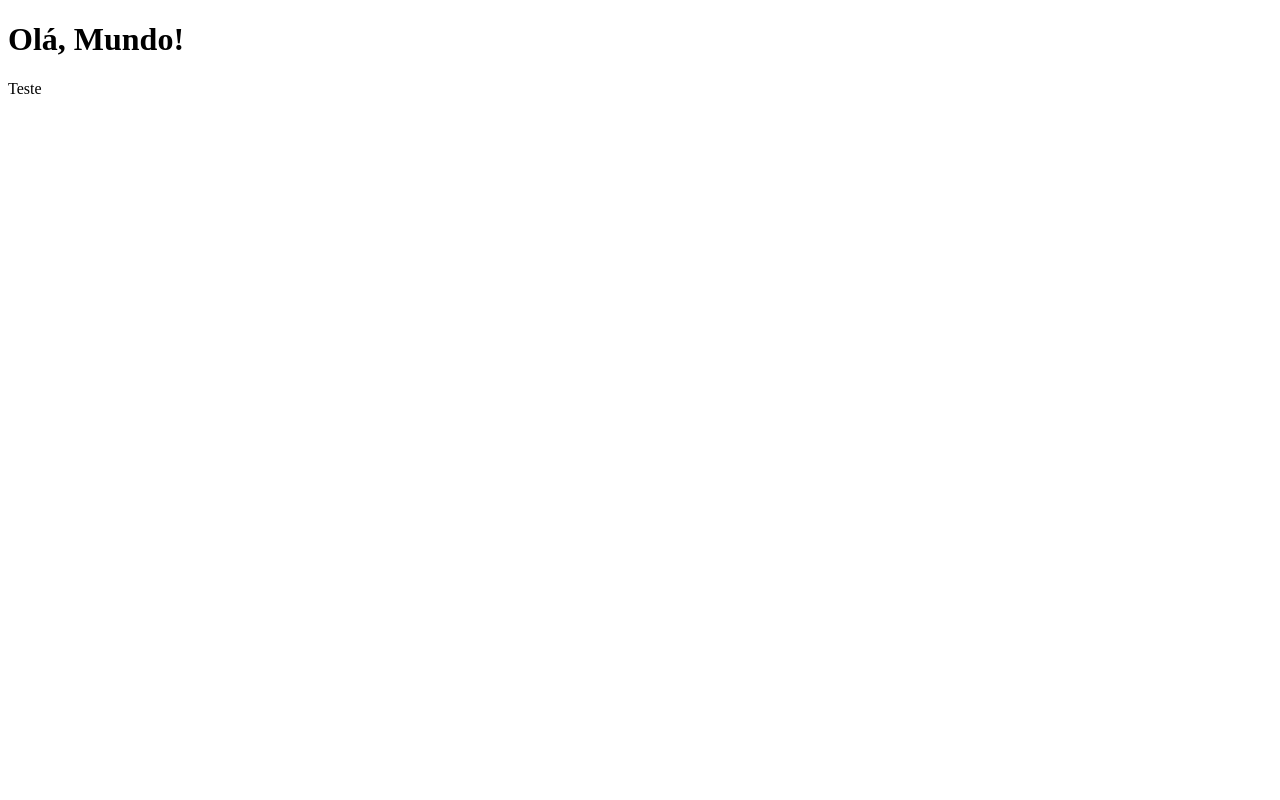
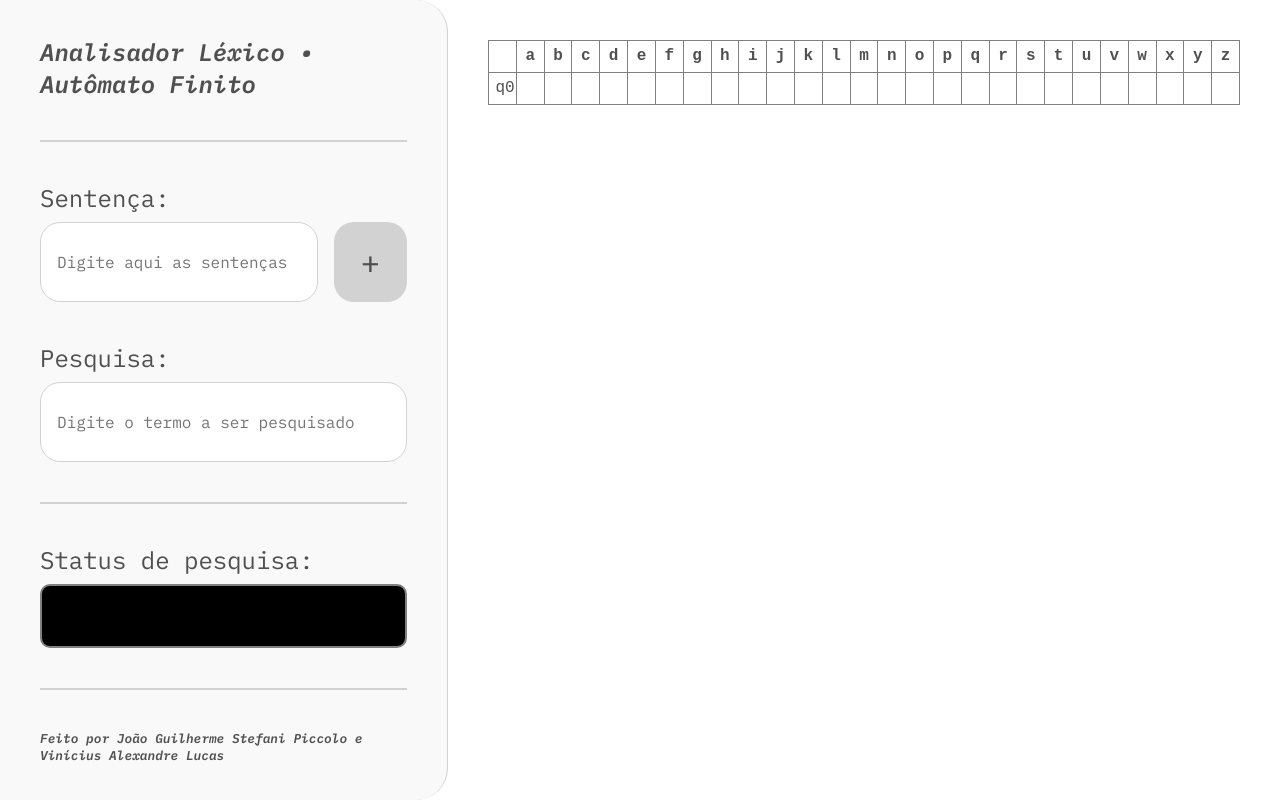
Before and after one commit to joaoguilhermepiccolo/041803-103871.github.io, a plain HTML site: page index.html in a window 1280 px wide. Drawn offline with Linux system fonts and the light colour scheme; a web font is replaced by a local one.

Commit message:
Add files via upload

```diff
--- /dev/null
+++ b/automato.js
@@ -0,0 +1,157 @@
+let matriz = [[]];
+let estados = new Set();
+
+function sanitizar(sentenca) {
+  return sentenca
+    .toLowerCase()
+    .normalize("NFD")
+    .replace(/[\u0300-\u036f]/g, "")
+    .replace(/[^a-z\s]/g, "");
+}
+
+function charIndiceRespectivo(caractere) {
+  return caractere.charCodeAt(0) - 97;
+}
+
+let contEstados = 1;
+
+function criaEstado() {
+  matriz.push(new Array(26).fill(null));
+  return contEstados++;
+}
+
+//genuinamente nao e o melhor nome mas FUNCIONA
+function meterToken(token) {
+  let estado = 0;
+
+  for (let i = 0; i < token.length; i++) {
+    const caractere = token[i];
+    const coluna = charIndiceRespectivo(caractere);
+
+    if (matriz[estado][coluna] === null) {
+      const estadoNovo = criaEstado();
+      matriz[estado][coluna] = estadoNovo;
+      estado = estadoNovo;
+    } else {
+      estado = matriz[estado][coluna];
+    }
+  }
+
+  estados.add(estado);
+}
+
+function renderizarMatriz() {
+  const tbody = document.getElementById("tab-matriz");
+  tbody.innerHTML = "";
+
+  for (let estado = 0; estado < matriz.length; estado++) {
+    const tr = document.createElement("tr");
+    const tdEstado = document.createElement("td");
+
+    tdEstado.textContent = `q${estado}`;
+
+    if (estados.has(estado)) {
+      tdEstado.textContent += "*";
+      tdEstado.style.backgroundColor = "var(--verde)";
+    }
+
+    tr.appendChild(tdEstado);
+
+    for (let coluna = 0; coluna < 26; coluna++) {
+      const td = document.createElement("td");
+      td.dataset.estado = estado;
+      td.dataset.coluna = coluna;
+
+      const valor = matriz[estado][coluna];
+      td.textContent = valor !== null ? `q${valor}` : "";
+
+      tr.appendChild(td);
+    }
+
+    tbody.appendChild(tr);
+  }
+}
+
+function pesquisa(texto) {
+  //isso aq reseta a formatacao de campos sem ter q dar backtrack
+  document.querySelectorAll("td").forEach((td) => {
+    td.style.backgroundColor = "";
+    td.style.color = "";
+  });
+
+  const sentenca = sanitizar(texto).replace(/\s/g, "");
+  if (!sentenca) {
+    document.getElementById("status").textContent = "";
+    return;
+  }
+
+  let estado = 0;
+  let valido = true;
+
+  for (let i = 0; i < sentenca.length; i++) {
+    const caractere = sentenca[i];
+    const coluna = charIndiceRespectivo(caractere);
+    const celula = document.querySelector(
+      `td[data-estado="${estado}"][data-coluna="${coluna}"]`,
+    );
+
+    if (matriz[estado][coluna] !== null) {
+      const proximoEstado = matriz[estado][coluna];
+
+      if (celula) {
+        celula.style.backgroundColor = "var(--verde)";
+        celula.style.color = "white";
+      }
+
+      estado = proximoEstado;
+    } else {
+      if (celula) {
+        celula.style.backgroundColor = "var(--vermelho)";
+        celula.style.color = "white";
+      }
+      valido = false;
+      break;
+    }
+  }
+
+  const status = document.getElementById("status");
+
+  if (!valido) {
+    status.textContent = "Sentença inválida >:(";
+    status.style.color = "var(--vermelho)";
+  } else if (estados.has(estado)) {
+    status.textContent = "Sentença válida :D";
+    status.style.color = "var(--verde-terminal)";
+  } else {
+    status.textContent = "hmmm...";
+    status.style.color = "var(--terminal-neutro)";
+  }
+}
+
+//preload dinamico da matriz
+document.addEventListener("DOMContentLoaded", function () {
+  matriz[0] = new Array(26).fill(null);
+  renderizarMatriz();
+
+  document
+    .getElementById("adicionar-palavra")
+    .addEventListener("click", function () {
+      const input = document.getElementById("entrada-palavras");
+      const texto = sanitizar(input.value);
+
+      if (texto.trim()) {
+        const tokens = texto.split(/\s+/).filter((p) => p.length > 0);
+        tokens.forEach((token) => meterToken(token));
+        renderizarMatriz();
+        input.value = "";
+      }
+    });
+
+  document
+    .getElementById("entrada-palavras")
+    .addEventListener("keypress", function (e) {
+      if (e.key === "Enter") {
+        document.getElementById("adicionar-palavra").click();
+      }
+    });
+});
--- a/index.html
+++ b/index.html
@@ -1,12 +1,97 @@
-<!DOCTYPE html>
+<!doctype html>
 <html lang="pt-BR">
-<head>
-    <meta charset="UTF-8">
-    <meta name="viewport" content="width=device-width, initial-scale=1.0">
-    <title>Autômato Finito</title>
-</head>
-<body>
-    <h1>Olá, Mundo!</h1>
-    <p>Teste</p>
-</body>
+    <head>
+        <meta charset="UTF-8" />
+        <meta http-equiv="X-UA-Compatible" content="IE=edge" />
+        <meta name="viewport" content="width=device-width, initial-scale=1.0" />
+        <link rel="stylesheet" href="./styles.css" />
+        <title>Analisador Léxico</title>
+    </head>
+
+    <body>
+        <main>
+            <section>
+                <h1>Analisador Léxico • Autômato Finito</h1>
+
+                <hr />
+
+                <div>
+                    <label for="entrada-palavras">Sentença:</label>
+                    <div class="container-registro-sentenca">
+                        <input
+                            type="text"
+                            id="entrada-palavras"
+                            placeholder="Digite aqui as sentenças"
+                            oninput="this.value = sanitizar(this.value)"
+                        />
+                        <button id="adicionar-palavra">+</button>
+                    </div>
+                </div>
+
+                <div>
+                    <label for="buscar-palavra">Pesquisa:</label>
+                    <input
+                        type="text"
+                        id="buscar-palavra"
+                        placeholder="Digite o termo a ser pesquisado"
+                        oninput="this.value = sanitizar(this.value); pesquisa(this.value);"
+                    />
+                </div>
+
+                <hr />
+
+                <div>
+                    <label>Status de pesquisa:</label>
+                    <div id="status"></div>
+                </div>
+
+                <hr />
+
+                <h2>
+                    Feito por João Guilherme Stefani Piccolo e Vinícius
+                    Alexandre Lucas
+                </h2>
+            </section>
+
+            <section>
+                <table id="matriz-automato" border="solid 1px var(--texto)">
+                    <thead>
+                        <tr>
+                            <th></th>
+                            <th>a</th>
+                            <th>b</th>
+                            <th>c</th>
+                            <th>d</th>
+                            <th>e</th>
+                            <th>f</th>
+                            <th>g</th>
+                            <th>h</th>
+                            <th>i</th>
+                            <th>j</th>
+                            <th>k</th>
+                            <th>l</th>
+                            <th>m</th>
+                            <th>n</th>
+                            <th>o</th>
+                            <th>p</th>
+                            <th>q</th>
+                            <th>r</th>
+                            <th>s</th>
+                            <th>t</th>
+                            <th>u</th>
+                            <th>v</th>
+                            <th>w</th>
+                            <th>x</th>
+                            <th>y</th>
+                            <th>z</th>
+                        </tr>
+                    </thead>
+
+                    <tbody id="tab-matriz"></tbody>
+                </table>
+            </section>
+        </main>
+
+        <script src="./automato.js"></script>
+    </body>
 </html>
--- /dev/null
+++ b/styles.css
@@ -0,0 +1,222 @@
+@import url("https://fonts.googleapis.com/css2?family=IBM+Plex+Mono:ital,wght@0,400;1,600&family=Tiny5&display=swap");
+
+@media (prefers-color-scheme: light) {
+    :root {
+        --fundo: #ffffff;
+        --texto: #505050;
+        --painel-controle: #f9f9f9;
+        --bordas-painel: #d2d2d2;
+        --vermelho: #ff5959;
+        --verde: #00ae13;
+        --verde-terminal: #59ff6b;
+        --terminal-neutro: #f5f5f5;
+    }
+}
+
+@media (prefers-color-scheme: dark) {
+    :root {
+        --fundo: #161616;
+        --texto: #f2f4f8;
+        --painel-controle: #0c0c0c;
+        --bordas-painel: #202020;
+        --vermelho: #ff5959;
+        --verde: #00ae13;
+        --verde-terminal: #59ff6b;
+        --terminal-neutro: #f5f5f5;
+    }
+}
+
+* {
+    font-family:
+        "IBM Plex Mono",
+        "Courier New",
+        Courier,
+        monospace,
+        system-ui,
+        -apple-system,
+        BlinkMacSystemFont,
+        "Segoe UI",
+        Roboto,
+        Oxygen,
+        Ubuntu,
+        Cantarell,
+        "Open Sans",
+        "Helvetica Neue",
+        sans-serif;
+    margin: 0;
+    padding: 0;
+    box-sizing: border-box;
+    transition: cubic-bezier(0, 1, 1, 1) 250ms;
+    color: var(--texto);
+}
+
+html,
+body {
+    width: 100%;
+    height: 100%;
+    background-color: var(--fundo);
+}
+
+main {
+    display: flex;
+    flex-direction: row;
+    width: 100%;
+    height: 100%;
+}
+
+section {
+    display: flex;
+    flex-direction: column;
+    height: 100%;
+    box-sizing: border-box;
+    padding: 2.5rem;
+    flex-shrink: 0;
+
+    &:first-child {
+        width: 35%;
+        justify-content: center;
+        background-color: var(--painel-controle);
+        border-right: 1px solid var(--bordas-painel);
+        border-radius: 0 2rem 2rem 0;
+        gap: 2.5rem;
+
+        h1 {
+            font-weight: 600;
+            font-style: italic;
+        }
+
+        h2 {
+            font-weight: 400;
+            font-style: italic;
+            font-size: 0.8rem;
+        }
+
+        div {
+            display: flex;
+            flex-direction: column;
+            gap: 0.5rem;
+
+            .container-registro-sentenca {
+                display: flex;
+                height: auto;
+                flex-direction: row;
+                gap: 1rem;
+
+                input {
+                    width: 80%;
+                }
+            }
+
+            input {
+                display: flex;
+                border: 1px solid var(--bordas-painel);
+                background-color: var(--fundo);
+                padding: 1rem;
+                width: 100%;
+                height: 5rem;
+                justify-content: center;
+                border-radius: 1.25rem;
+                font-size: 1rem;
+            }
+
+            button {
+                display: flex;
+                height: 5rem;
+                width: 20%;
+                aspect-ratio: 1/1;
+                border-radius: 1.25rem;
+                border: var(--bordas-painel);
+                background-color: var(--bordas-painel);
+                font-size: 2rem;
+                padding: 1rem;
+                justify-content: center;
+                align-items: center;
+
+                &:hover {
+                    cursor: pointer;
+                    transform: scale(1.05);
+                    filter: brightness(1.125);
+                }
+
+                &:active {
+                    transform: scale(0.975);
+                    filter: brightness(0.975);
+                    filter: blur(0.1rem);
+                }
+            }
+
+            label {
+                font-size: 1.5rem;
+            }
+
+            #status {
+                height: 4rem;
+                display: flex;
+                justify-content: center;
+                font-size: 2rem;
+                background-color: black;
+                border-radius: 0.625rem;
+                border: 2px solid #808080;
+                padding: 1rem;
+                justify-content: center;
+                align-items: center;
+                font-family:
+                    "Tiny5",
+                    "Courier New",
+                    Courier,
+                    monospace,
+                    system-ui,
+                    -apple-system,
+                    BlinkMacSystemFont,
+                    "Segoe UI",
+                    Roboto,
+                    Oxygen,
+                    Ubuntu,
+                    Cantarell,
+                    "Open Sans",
+                    "Helvetica Neue",
+                    sans-serif;
+            }
+        }
+    }
+
+    &:last-child {
+        width: 65%;
+        overflow-y: auto;
+        gap: 1.25rem;
+    }
+}
+
+hr {
+    border: 1px solid var(--bordas-painel);
+}
+
+td,
+th {
+    padding: 0.4rem;
+    text-align: center;
+    font-size: 1rem;
+    font-family:
+        "Tiny5",
+        "Courier New",
+        Courier,
+        monospace,
+        system-ui,
+        -apple-system,
+        BlinkMacSystemFont,
+        "Segoe UI",
+        Roboto,
+        Oxygen,
+        Ubuntu,
+        Cantarell,
+        "Open Sans",
+        "Helvetica Neue",
+        sans-serif;
+    color: var(--texto);
+}
+
+table {
+    table-layout: fixed;
+    width: 100%;
+    border-collapse: collapse;
+}
```
